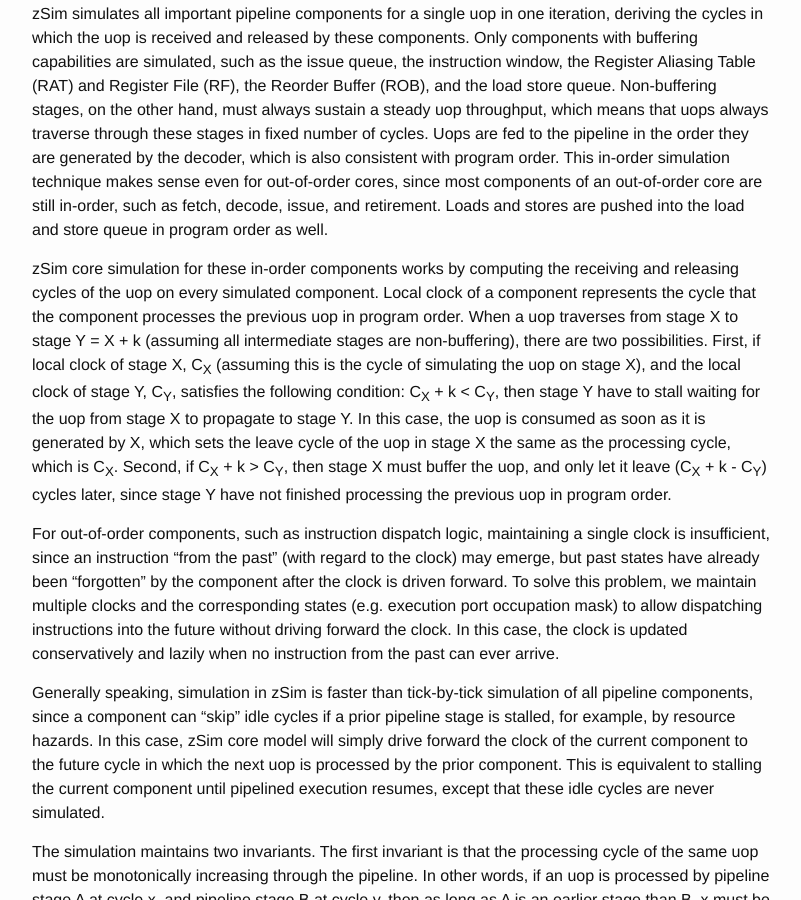
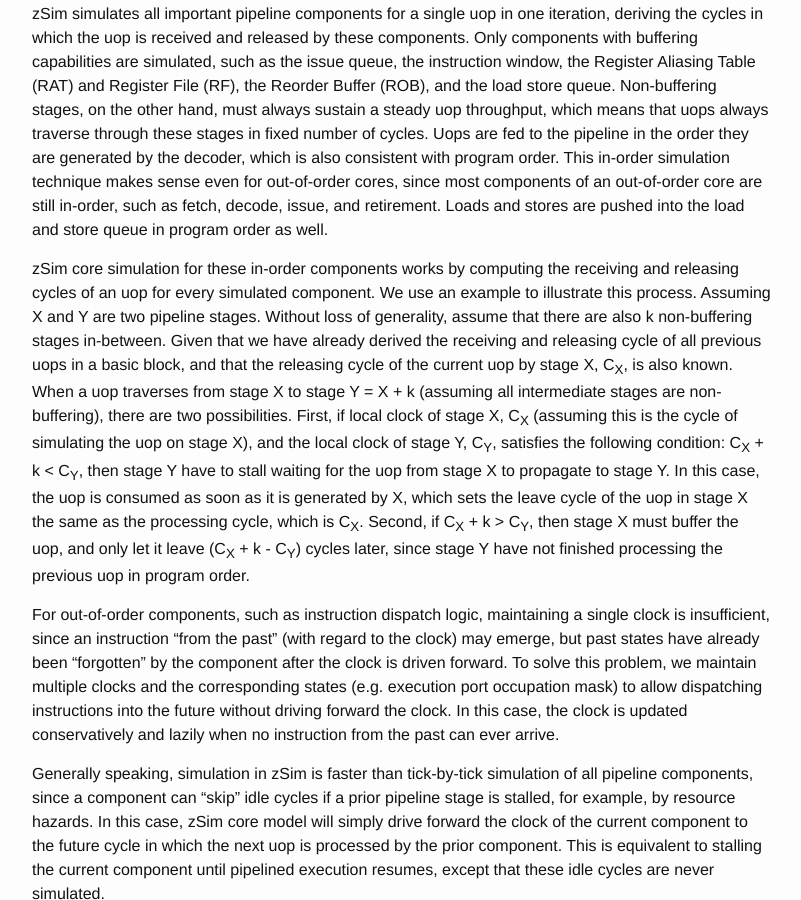
Before and after one commit to wangziqi2013/wangziqi2013.github.io, a Jekyll site: the page built from _posts/2019-12-31-zsim-microarch.markdown, in a window 1280 px wide and 900 px high, scrolled down 10745 px. Shown: the whole window, without its empty margins (238-1039 px from the left). Built offline with Jekyll 4.4.1, drawn with Linux system fonts in a browser that asks for light colours.

Commit message:
Adding example

```diff
--- a/_posts/2019-12-31-zsim-microarch.markdown
+++ b/_posts/2019-12-31-zsim-microarch.markdown
@@ -387,9 +387,12 @@ the decoder, which is also consistent with program order. This in-order simulati
 cores, since most components of an out-of-order core are still in-order, such as fetch, decode, issue, and retirement. Loads
 and stores are pushed into the load and store queue in program order as well.
 
-zSim core simulation for these in-order components works by computing the receiving and releasing cycles of the uop on every
-simulated component. Local clock of a component represents the cycle that the component
-processes the previous uop in program order. When a uop traverses from stage X to stage Y = X + k (assuming all intermediate
+zSim core simulation for these in-order components works by computing the receiving and releasing cycles of an uop for
+every simulated component. We use an example to illustrate this process. Assuming X and Y are two pipeline stages.
+Without loss of generality, assume that there are also k non-buffering stages in-between. Given that we have already
+derived the receiving and releasing cycle of all previous uops in a basic block, and that the releasing cycle of the
+current uop by stage X, C<sub>X</sub>, is also known.
+When a uop traverses from stage X to stage Y = X + k (assuming all intermediate
 stages are non-buffering), there are two possibilities. First, if local clock of stage X, C<sub>X</sub> (assuming this
 is the cycle of simulating the uop on stage X), and the local clock of stage Y, C<sub>Y</sub>, satisfies the following
 condition: C<sub>X</sub> + k < C<sub>Y</sub>, then stage Y have to stall waiting for the uop from stage X to propagate to stage
```
